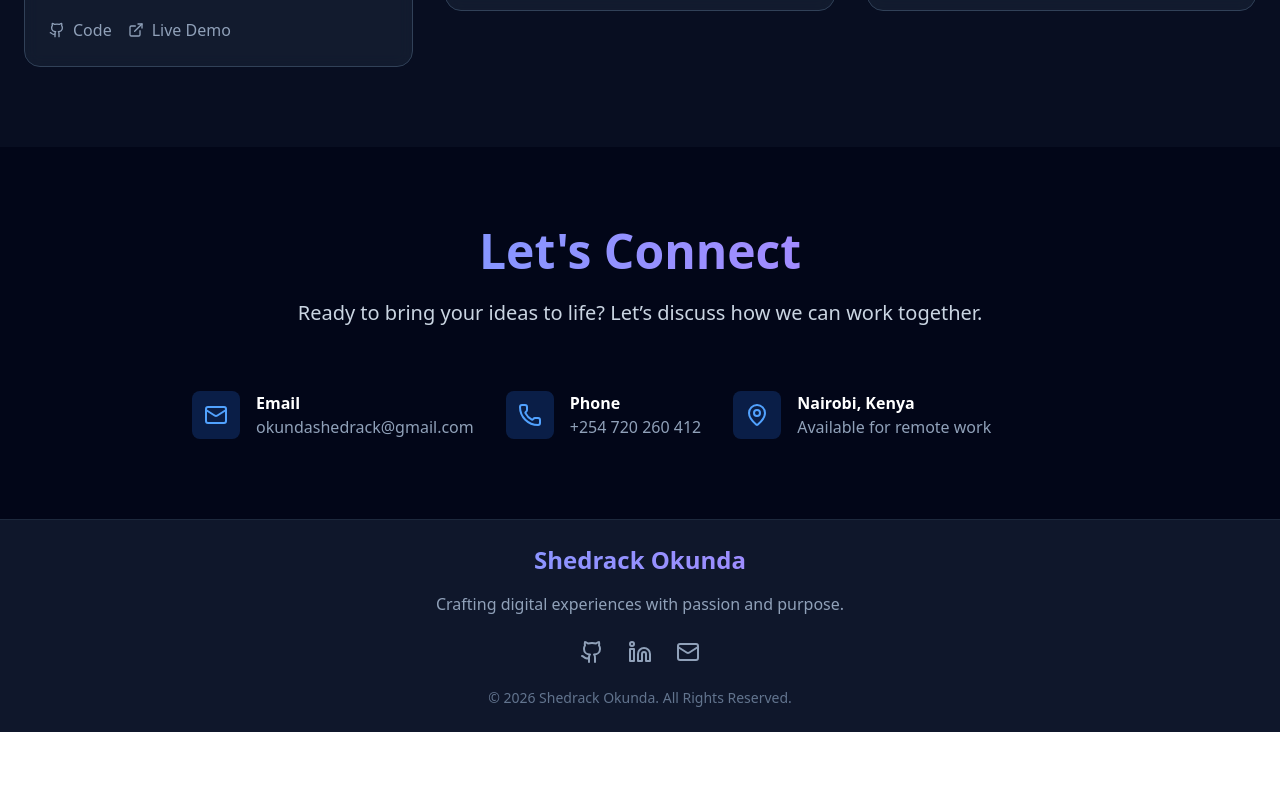
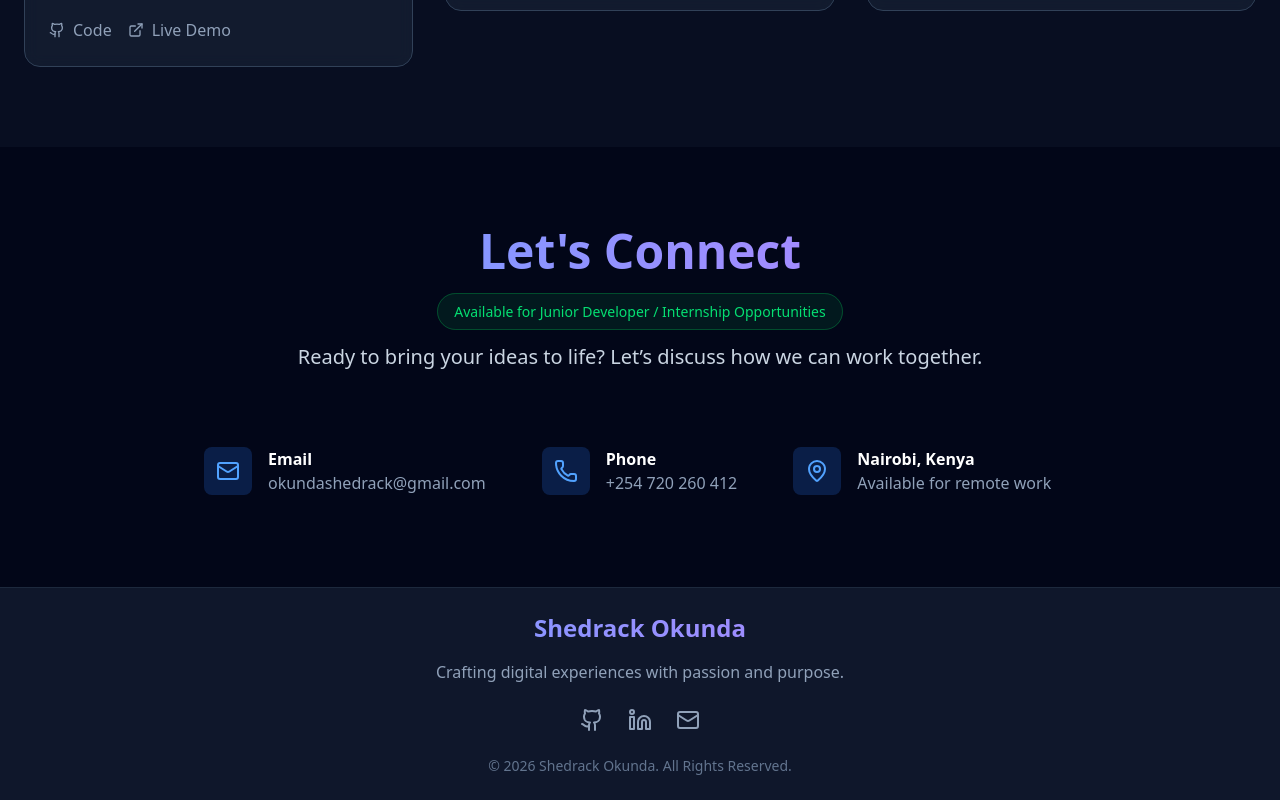
Before and after one commit to shedrack-okunda/my-portfolio, a React (Vite) app: page / in a window 1280 px wide. Shown: the part 3853-4653 px from the top of the page. Before the commit the page ends 4585 px from the top, so only its background shows below. Built offline with nearby package versions, Linux system fonts and the light colour scheme.

Commit message:
feat: enhance contact section with availability status and interactive links

```diff
--- a/src/components/sections/Contact.tsx
+++ b/src/components/sections/Contact.tsx
@@ -38,6 +38,18 @@ const Contact: React.FC = () => {
 						className="text-4xl md:text-5xl font-bold mb-6 bg-gradient-to-r from-blue-400 to-purple-400 bg-clip-text text-transparent ">
 						Let's Connect
 					</motion.h2>
+
+					<motion.div
+						initial={{ opacity: 0 }}
+						whileInView={{ opacity: 1 }}
+						viewport={{ once: true }}
+						className="mt-5 mb-5 text-center">
+						<span className="px-4 py-2 bg-green-500/10 text-green-400 border border-green-500/30 rounded-full text-sm">
+							Available for Junior Developer / Internship
+							Opportunities
+						</span>
+					</motion.div>
+
 					<motion.p
 						initial={{ opacity: 0, y: 20 }}
 						whileInView={{ opacity: 1, y: 0 }}
@@ -58,11 +70,14 @@ const Contact: React.FC = () => {
 						viewport={{ once: true, amount: 0.2 }}
 						className="flex flex-col lg:flex-row lg:flex-wrap lg:gap-8 gap-6">
 						{PERSONAL_INFO.map(
-							({ icon: Icon, title, detail }, i) => (
-								<motion.div
+							({ icon: Icon, title, detail, link }, i) => (
+								<motion.a
 									key={i}
+									href={link}
+									target="_blank"
+									rel="noopener noreferrer"
 									variants={itemVariants}
-									className="flex items-center space-x-4 group">
+									className="flex items-center space-x-4 group hover:bg-slate-800/30 p-3 rounded-lg transition">
 									<div className="w-12 h-12 bg-blue-500/20 rounded-lg flex items-center justify-center transition-transform duration-300 group-hover:scale-110 group-hover:bg-blue-500/30">
 										<Icon className="w-6 h-6 text-blue-400" />
 									</div>
@@ -74,8 +89,8 @@ const Contact: React.FC = () => {
 											{detail}
 										</p>
 									</div>
-								</motion.div>
-							)
+								</motion.a>
+							),
 						)}
 					</motion.div>
 				</div>
--- a/src/config/personal.ts
+++ b/src/config/personal.ts
@@ -5,6 +5,7 @@ export interface PersonalInfo {
 	title: string;
 	detail: string;
 	icon: LucideIcon;
+	link?: string;
 }
 
 export const PERSONAL_INFO: PersonalInfo[] = [
@@ -13,12 +14,14 @@ export const PERSONAL_INFO: PersonalInfo[] = [
 		icon: Mail,
 		title: "Email",
 		detail: "okundashedrack@gmail.com",
+		link: "mailto:okundashedrack@gmail.com",
 	},
 	{
 		id: "2",
 		icon: Phone,
 		title: "Phone",
 		detail: "+254 720 260 412",
+		link: "tel:+254720260412",
 	},
 	{
 		id: "3",
```
